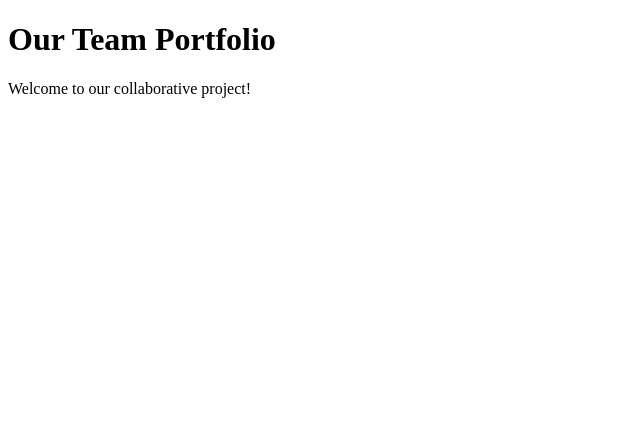
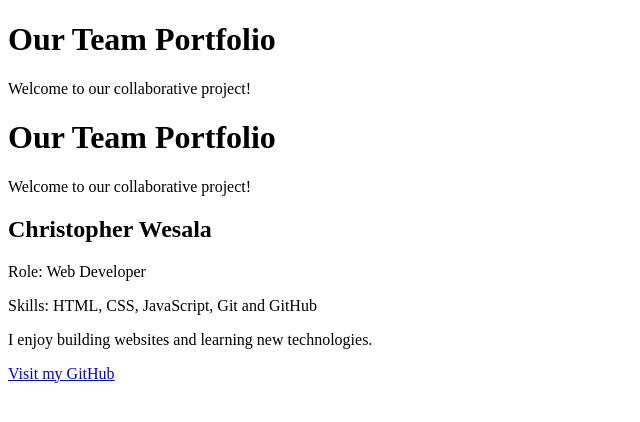
Before and after one commit to Wesala-crypto/iyf-s12-week-03-pair-Wesala-crypto, a plain HTML site: page index.html in a window 1280 px wide. Shown: the whole page, without its empty margins (0-640 px from the left). Drawn offline with Linux system fonts and the light colour scheme.

Commit message:
Add: Wesala profile card

```diff
--- a/index.html
+++ b/index.html
@@ -9,4 +9,16 @@
     <h1>Our Team Portfolio</h1>
     <p>Welcome to our collaborative project!</p>
 </body>
+<body>
+    <h1>Our Team Portfolio</h1>
+    <p>Welcome to our collaborative project!</p>
+
+    <section>
+        <h2>Christopher Wesala</h2>
+        <p>Role: Web Developer</p>
+        <p>Skills: HTML, CSS, JavaScript, Git and GitHub</p>
+        <p>I enjoy building websites and learning new technologies.</p>
+        <a href="https://github.com/Wesala-crypto">Visit my GitHub</a>
+    </section>
+</body>
 </html>
```
